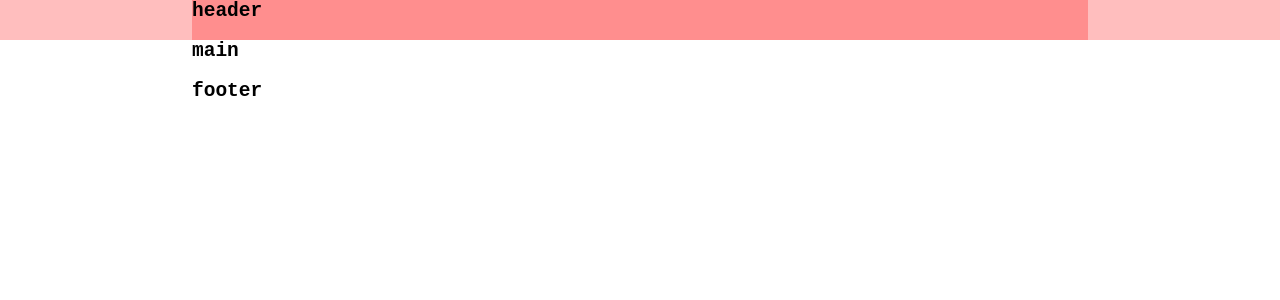
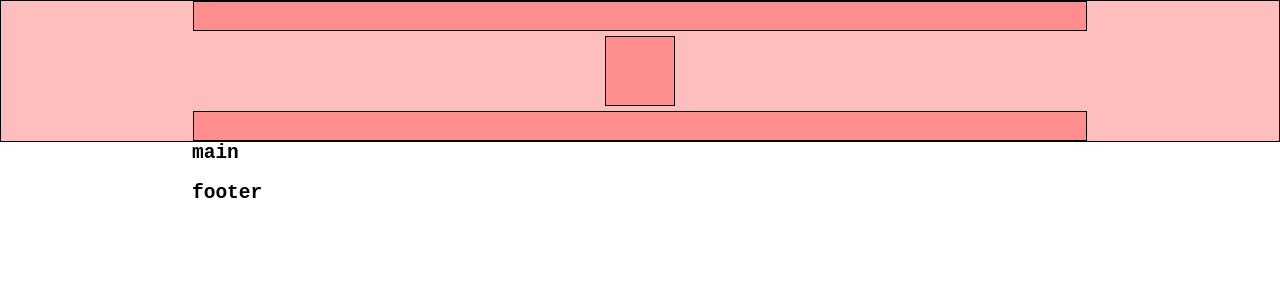
Before and after one commit to CarloDM/proj-html-vuejs, a Vue app: page / in a window 1280 px wide. Shown: the top 300 px of the page. Built offline with nearby package versions, Linux system fonts and the light colour scheme.

Commit message:
header layout

```diff
--- a/src/components/header.vue
+++ b/src/components/header.vue
@@ -1,14 +1,24 @@
 <script>
+import headerTop from './partials/headerTop.vue';
+import headerNav from './partials/headerNav.vue';
 export default {
   name:'Header',
+  components:{
+    headerTop,
+    headerNav,
+  }
 }
 </script>
 
 <template>
   <header>
-    <div class="my_container debug">
+    <div class="my_container">
 
-      <h2>header</h2>
+      <headerTop class="debug"/>
+
+      <div class="logo debug"></div>
+
+      <headerNav class="debug"/>
 
     </div>
   </header>
@@ -16,4 +26,13 @@ export default {
 
 <style lang="scss" scoped>
 
+header{
+  // height: 100px;
+
+  .logo{
+    width: 70px;
+    height: 70px;
+    margin: 5px auto;
+  }
+}
 </style>
--- /dev/null
+++ b/src/components/partials/headerNav.vue
@@ -0,0 +1,21 @@
+<script>
+export default {
+  name:'headerNav',
+
+}
+</script>
+
+<template>
+  <div id="header-nav" class="">
+
+  </div>
+</template>
+
+
+<style lang="scss" scoped>
+
+#header-nav{
+  width: 100%;
+  height: 30px;
+}
+</style>
--- /dev/null
+++ b/src/components/partials/headerTop.vue
@@ -0,0 +1,23 @@
+<script>
+export default {
+  name:'headerTop',
+
+}
+</script>
+
+<template>
+  <div id="header-top" class="">
+
+  </div>
+</template>
+
+
+<style lang="scss" scoped>
+
+#header-top{
+  width: 100%;
+  height: 30px;
+
+}
+
+</style>
--- a/src/debug.css
+++ b/src/debug.css
@@ -2,10 +2,10 @@
 /* --------debug */
 .debug {
   background-color: rgba(255, 0, 0, 0.253);
-  border: 1x solid black;
+  border: 1px solid black;
 }
 
 .debug2 {
   background-color: rgba(0, 255, 13, 0.253);
-  border: 1x solid black;
+  border: 1px solid black;
 }
```
